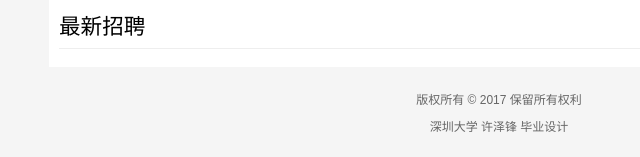
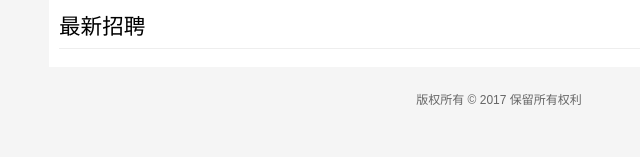
Before and after one commit to kozeghong/kenhrrs, a Django app: page / in a window 1280 px wide. Shown: the part 981-1138 px from the top of the page, without its empty margins (141-781 px from the left). After the commit the page ends 1086 px from the top, so only its background shows below. Run offline with Django 3.2, Linux system fonts and the light colour scheme; data that the repository does not hold is empty; parts of the project's set-up code (start-up, migrations or seed data) failed here and were passed over.

Commit message:
base.html > footer modified

```diff
--- a/hrrs/apps/hrrsadmin/templates/base.html
+++ b/hrrs/apps/hrrsadmin/templates/base.html
@@ -40,7 +40,6 @@
 
     <div class="footer">
         <p>版权所有 © 2017 保留所有权利</p>
-        <p>深圳大学 许泽锋 毕业设计</p>
     </div>
 </body>
 </html>
```
